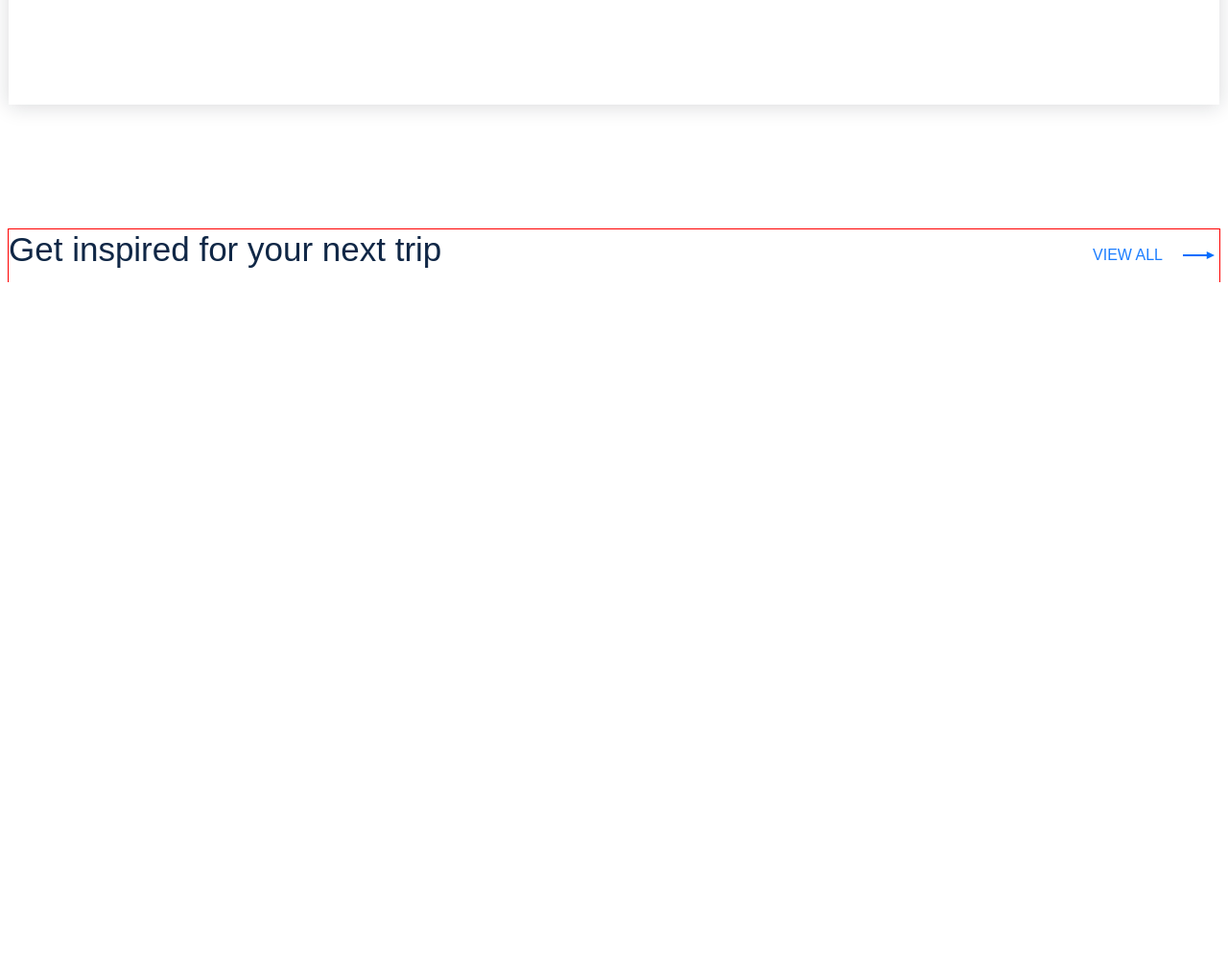
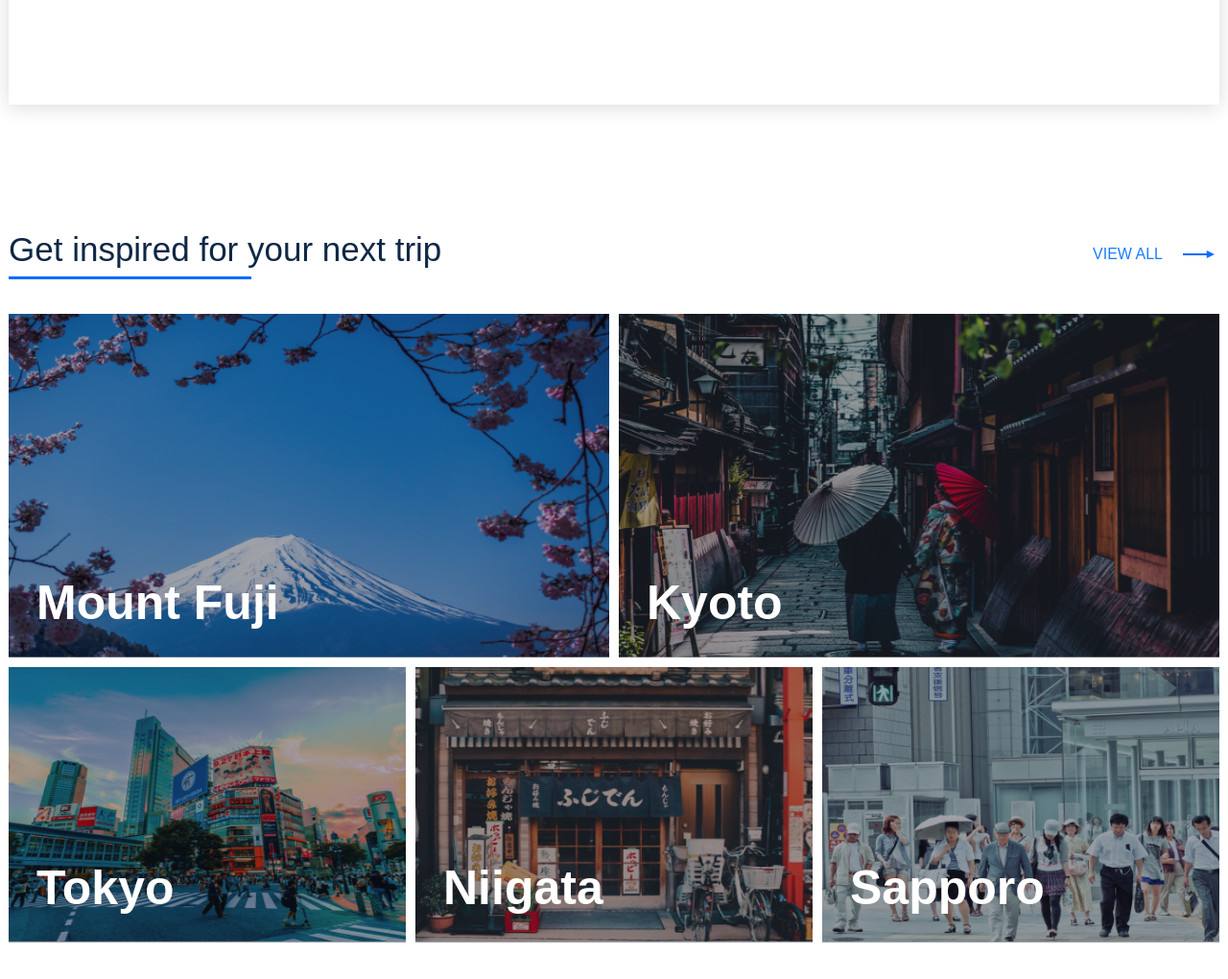
Before and after one commit to alexminsk7/odigo, a website: page app/index.html in a window 1280 px wide. Shown: the part 1132-2152 px from the top of the page at 96% size. Before the commit the page ends 1426 px from the top, so only its background shows below. Drawn offline with nearby package versions, Linux system fonts and the light colour scheme.

Commit message:
places: finished places section

```diff
--- a/app/index.html
+++ b/app/index.html
@@ -105,6 +105,45 @@
         <h2 class="places__title section__title">Get inspired for your next trip</h2>
         <a class="info__link" href="#">view all</a>
       </div>
+      <div class="places__cards">
+
+        <figure class="places__card places__card--size-lg">
+          <img class="places__card-img places__card-img--size-lg" src="./images/fuji.jpg" alt="mount fuji">
+          <figcaption class="places__card-title">
+            Mount Fuji
+          </figcaption>
+          <a class="places__card-link" href="#"></a>
+        </figure>
+        <figure class="places__card places__card--size-lg">
+          <img class="places__card-img places__card-img--size-lg" src="./images/kyoto.jpg" alt="kyoto">
+          <figcaption class="places__card-title">
+            Kyoto
+          </figcaption>
+          <a class="places__card-link" href="#"></a>
+        </figure>
+        <figure class="places__card places__card--size-sm">
+          <img class="places__card-img places__card-img--size-sm" src="./images/tokyo.jpg" alt="kyoto">
+          <figcaption class="places__card-title">
+            Tokyo
+          </figcaption>
+          <a class="places__card-link" href="#"></a>
+        </figure>
+        <figure class="places__card places__card--size-sm">
+          <img class="places__card-img places__card-img--size-sm" src="./images/niigata.jpg" alt="kyoto">
+          <figcaption class="places__card-title">
+            Niigata
+          </figcaption>
+          <a class="places__card-link" href="#"></a>
+        </figure>
+        <figure class="places__card places__card--size-sm">
+          <img class="places__card-img places__card-img--size-sm" src="./images/sapporo.jpg" alt="kyoto">
+          <figcaption class="places__card-title">
+            Sapporo
+          </figcaption>
+          <a class="places__card-link" href="#"></a>
+        </figure>
+
+      </div>
     </div>
   </section>
 
--- a/app/scss/_benefits.scss
+++ b/app/scss/_benefits.scss
@@ -1,5 +1,6 @@
 .benefits {
   padding-bottom: 130px;
+
   .benefits__container {
     max-width: 1262px;
     margin: 0 auto;
@@ -14,7 +15,11 @@
       left: 0;
       transform: translateY(-100%);
       background-color: #fff;
+      &::after {
+        display: none;
+      }
     }
+
     .benefits__cards {
       display: grid;
       grid-template-columns: repeat(3, 1fr);
@@ -24,7 +29,6 @@
       .benefits__card {
         grid-column: span 1;
         margin-bottom: 112px;
-        outline: 1px solid red;
 
         .benefits__icon {
           max-width: 66px;
--- a/app/scss/_global.scss
+++ b/app/scss/_global.scss
@@ -20,13 +20,11 @@ body {
 .container {
   max-width: 1060px;
   margin: 0 auto;
-  outline: 1px solid cyan;
 }
 
 .container__full {
   max-width: 1262px;
   margin: 0 auto;
-  outline: 1px solid red;
 }
 
 img {
@@ -71,7 +69,10 @@ a {
     content: "";
     width: 253px;
     height: 3px;
-    background-color: #fff;
+    background-color: #006dfe;
+    position: absolute;
+    bottom: 0;
+    left: 0;
   }
 }
 
--- a/app/scss/_places.scss
+++ b/app/scss/_places.scss
@@ -1,10 +1,83 @@
 .places {
-  // height: 30vh;
+  margin-bottom: 130px;
 
   .places__info {
     display: flex;
     flex-wrap: wrap;
     justify-content: space-between;
     align-items: center;
+    margin-bottom: 36px;
+
+    .places__title {
+      margin-right: 15px;
+    }
+  }
+
+  .places__cards {
+    display: grid;
+    grid-template-columns: repeat(6, 1fr);
+    grid-gap: 10px;
+
+    .places__card {
+      position: relative;
+      transition: all 0.4s;
+      overflow: hidden;
+      &::after {
+        display: block;
+        content: "";
+        position: absolute;
+        top: 0;
+        left: 0;
+        width: 100%;
+        height: 100%;
+        background-color: rgba(21, 24, 36, 0.4);
+        z-index: 2;
+      }
+      &:hover {
+        transform: scale(1.02);
+      }
+
+      .places__card-img {
+        transform: scale(1.2, 1.02);
+      }
+
+      .places__card-img--size-lg {
+        height: 354px;
+        object-fit: cover;
+      }
+
+      .places__card-img--size-sm {
+        height: 283px;
+        object-fit: cover;
+      }
+
+      .places__card-title {
+        font-weight: bold;
+        font-size: 50px;
+        line-height: 60px;
+        color: $link;
+        position: absolute;
+        bottom: 27px;
+        left: 29px;
+        z-index: 3;
+      }
+
+      .places__card-link {
+        position: absolute;
+        top: 0;
+        left: 0;
+        width: 100%;
+        height: 100%;
+        z-index: 10;
+      }
+    }
+
+    .places__card--size-lg {
+      grid-column: span 3;
+    }
+
+    .places__card--size-sm {
+      grid-column: span 2;
+    }
   }
 }
```
Also changed, not shown: app/css/style.min.css, app/images/fuji.jpg (added), app/images/kyoto.jpg (added), app/images/niigata.jpg (added), app/images/sapporo.jpg (added), app/images/tokyo.jpg (added).
